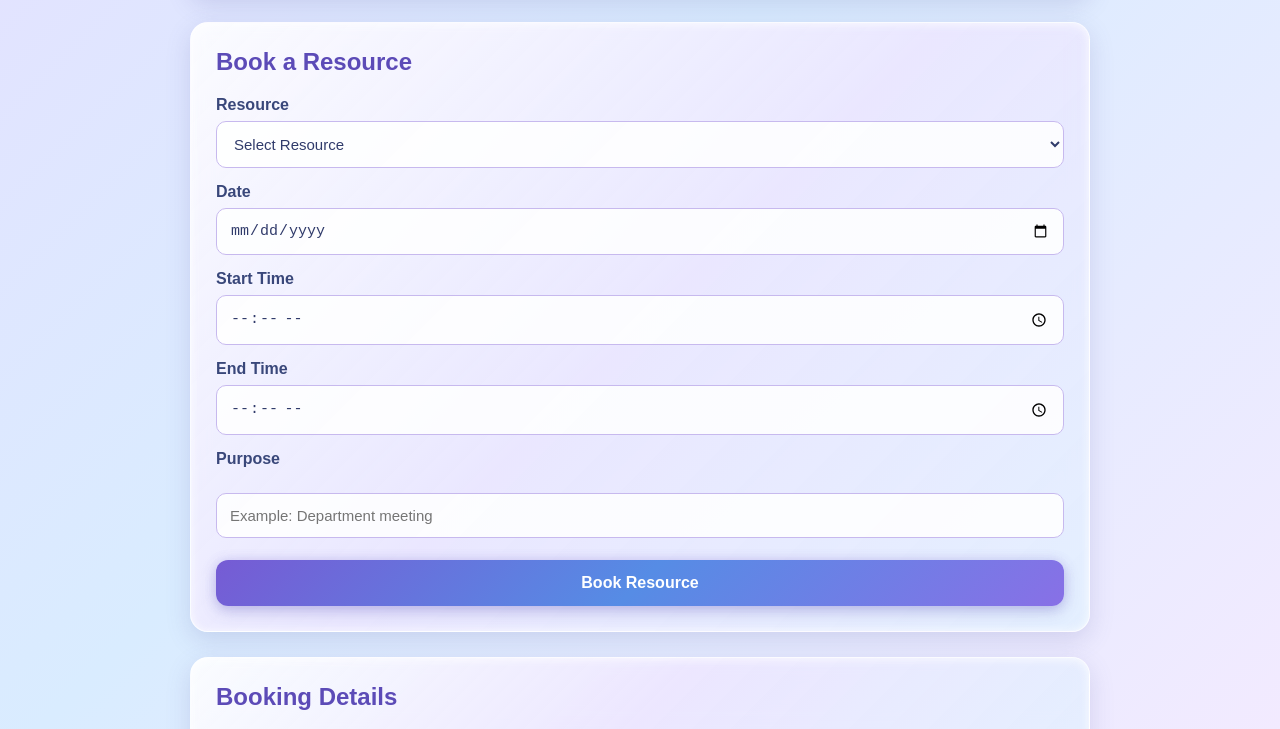
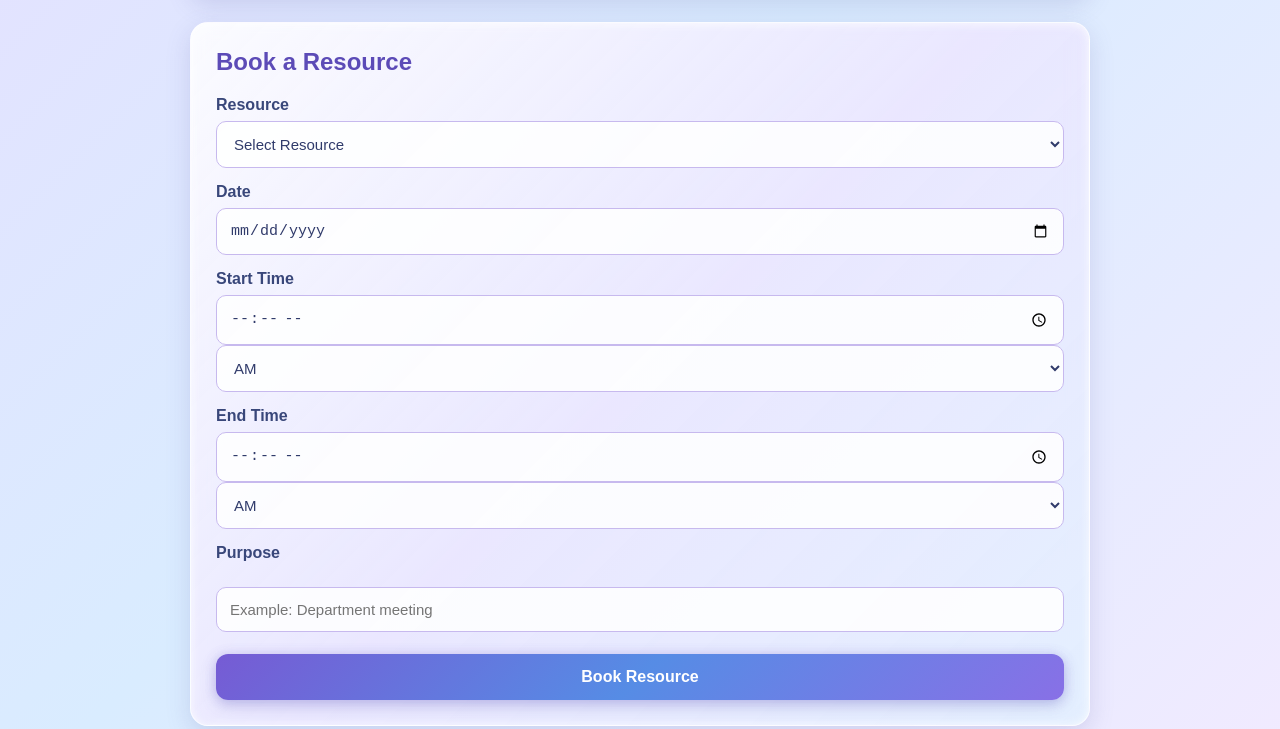
Before and after one commit to rophya12-lgtm/resource_booking, a plain HTML site: page index.html in a window 1280 px wide. Shown: the part 566-1295 px from the top of the page. Drawn offline with Linux system fonts and the light colour scheme.

Commit message:
Update index.html

```diff
--- a/index.html
+++ b/index.html
@@ -86,11 +86,38 @@
 
 
             <label>Start Time</label>
-            <input type="time" id="start">
+
+            <div class="time-box">
+
+                <input type="time" id="start">
+
+                <select id="startPeriod">
+
+                    <option value="AM">AM</option>
+
+                    <option value="PM">PM</option>
+
+                </select>
+
+            </div>
 
 
+            <!-- End Time -->
             <label>End Time</label>
-            <input type="time" id="end">
+
+            <div class="time-box">
+
+                <input type="time" id="end">
+
+                <select id="endPeriod">
+
+                    <option value="AM">AM</option>
+
+                    <option value="PM">PM</option>
+
+                </select>
+
+            </div>
 
 
             <label>Purpose</label>
```
